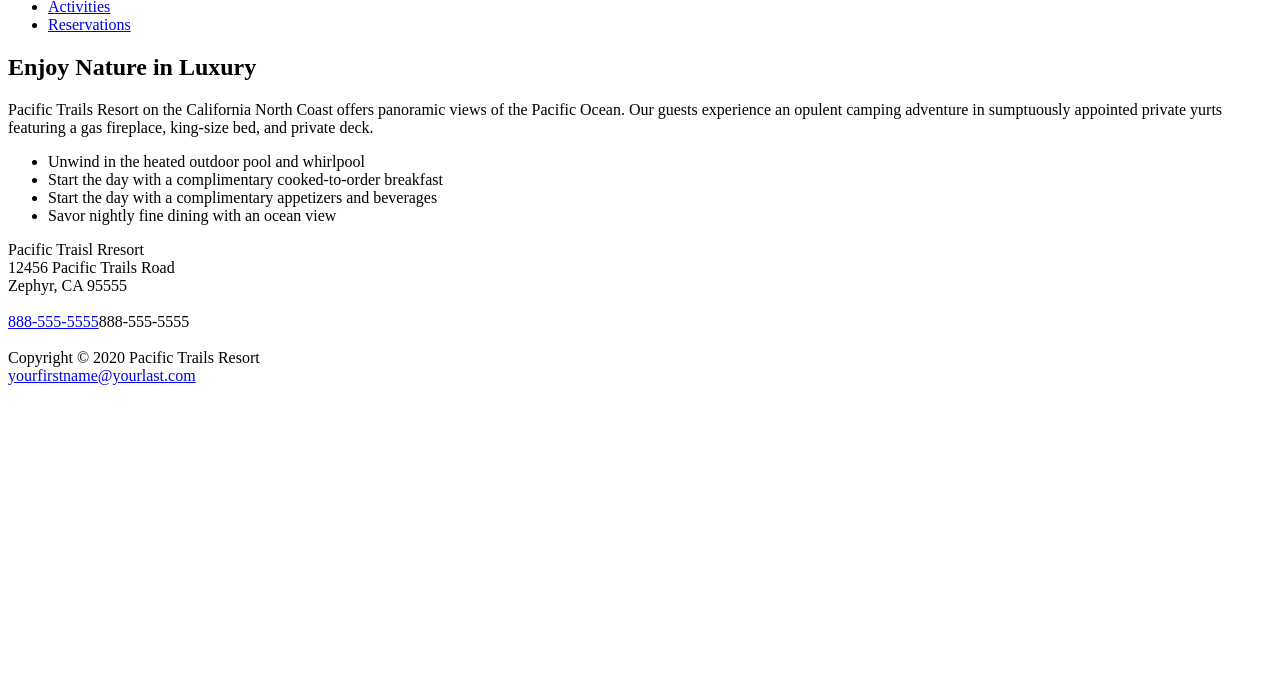
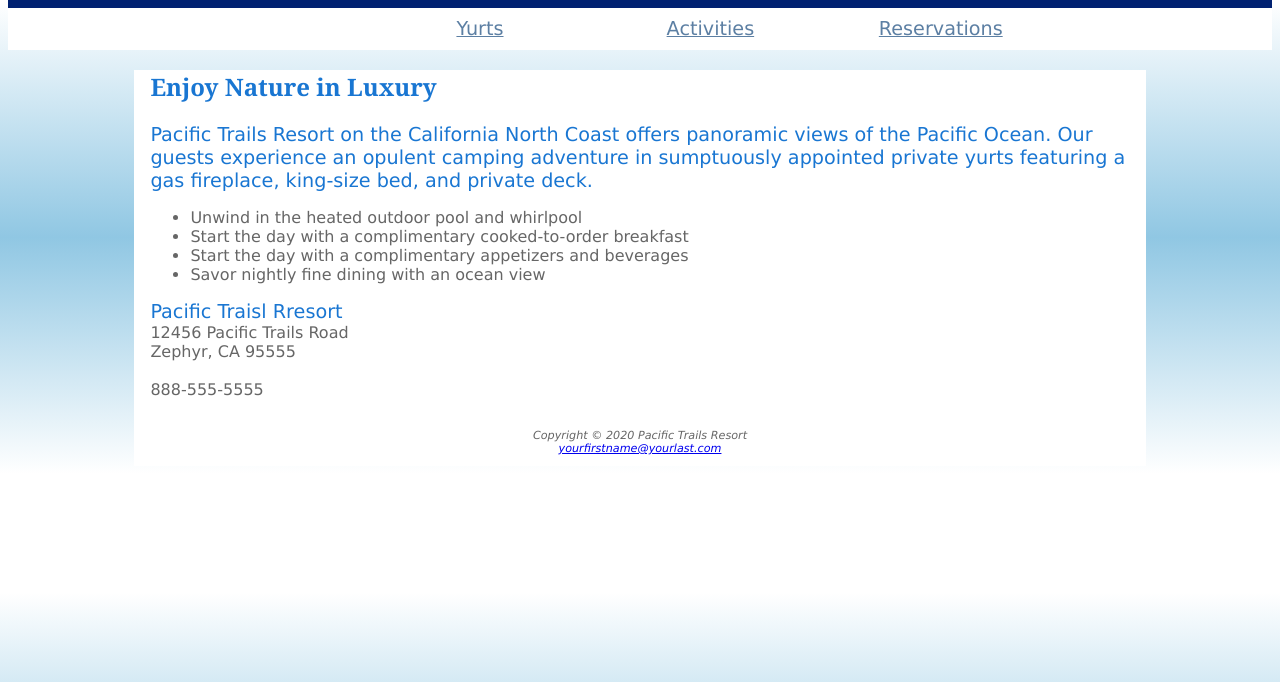
Before and after one commit to NestorMenjiv38/pacific, a plain HTML site: page index.html in a window 1280 px wide. Shown: the part 118-800 px from the top of the page. Drawn offline with Linux system fonts and the light colour scheme.

Commit message:
Update index.html

```diff
--- a/index.html
+++ b/index.html
@@ -5,7 +5,7 @@
     <title>Pacific Trails Resort</title>
     <meta charset="utf-8">
     <meta name="viewport" content="width=device-width, initial-scale=1.0">
-    <link href="pracific.css" rel="stylesheet">
+    <link href="pacific.css" rel="stylesheet">
   </head>
   <body>
     <header>
```
